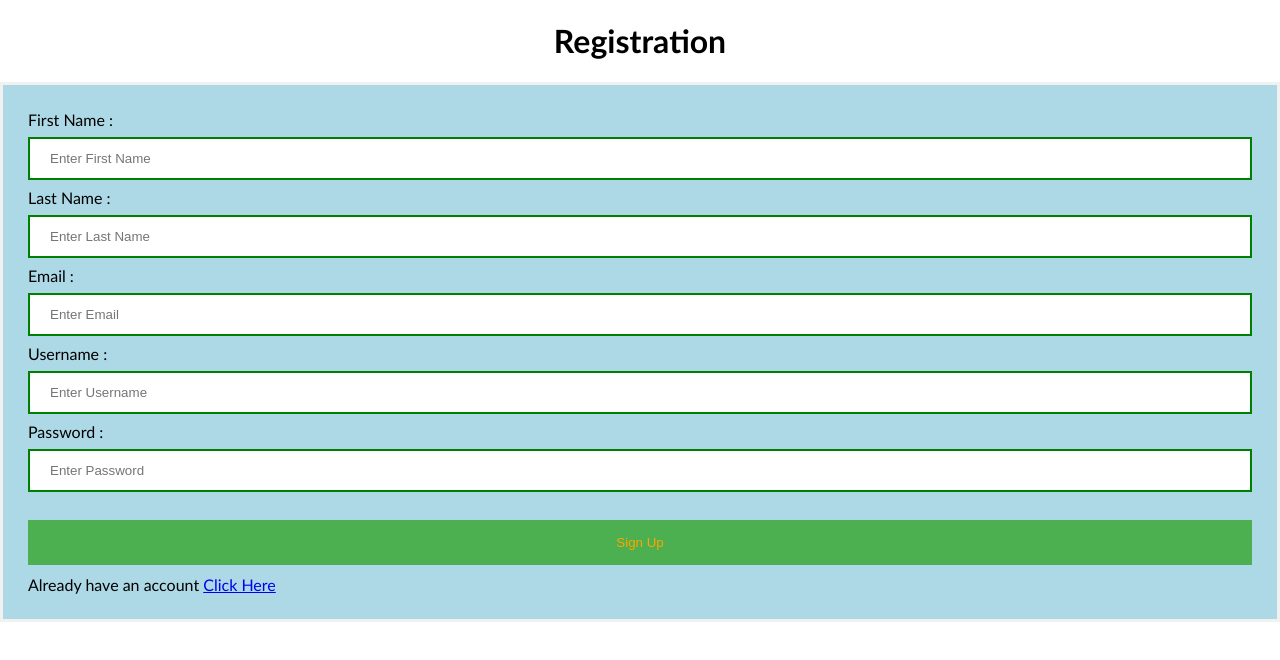
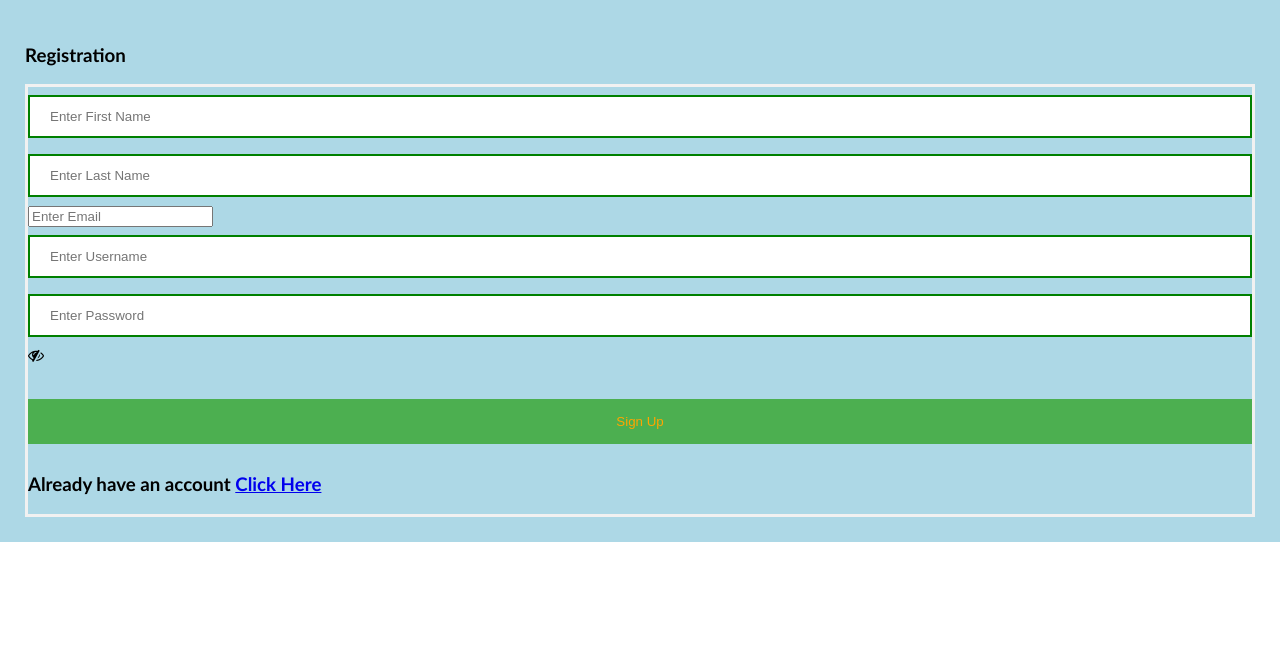
Before and after one commit to SuyashShendre/conneqtion_assignment, a React (Create React App) app in the folder client/: page /register in a window 1280 px wide. Shown: the top 660 px of the page. Built offline with nearby package versions, Linux system fonts and the light colour scheme.

Commit message:
Update Register.js

```diff
--- a/client/src/components/Register.js
+++ b/client/src/components/Register.js
@@ -10,6 +10,15 @@ const Register = () => {
     const [password, setPassword] = useState("")
 
     const [error, setError] = useState("")
+    const [passwordType, setPasswordType] = useState("password");
+
+    const togglePassword = () => {
+        if (passwordType === "password") {
+            setPasswordType("text")
+            return;
+        }
+        setPasswordType("password")
+    }
 
     const handleSubmit = async (e) => {
         e.preventDefault();
@@ -30,32 +39,43 @@ const Register = () => {
     }
 
     return (
-        <div className="">
-            <center> <h1> Registration </h1> </center>
+        <div className="container">
+            <div className="card">
+                <div className="text">
+                    <h3>Registration</h3>
+                </div>
                 <form onSubmit={handleSubmit}>
-                <div className="container">
-                    <label>First Name : </label>
+                    <div className="input-text">
                         <input type="text" placeholder="Enter First Name" name="firstname" value={firstname} onChange={(e) => setFirstName(e.target.value)} required />
 
-                    <label>Last Name : </label>
+                    </div>
+                    <div className="input-text">
                         <input type="text" placeholder="Enter Last Name" name="lastname" value={lastname} onChange={(e) => setLastname(e.target.value)} required />
 
-                    <label>Email : </label>
-                    <input type="text" placeholder="Enter Email" name="email" value={email} onChange={(e) => setEmail(e.target.value)} required />
+                    </div>
+                    <div className="input-text">
+                        <input type="email" placeholder="Enter Email" name="email" value={email} onChange={(e) => setEmail(e.target.value)} required />
 
-                    <label>Username : </label>
+                    </div>
+                    <div className="input-text">
                         <input type="text" placeholder="Enter Username" name="username" value={username} onChange={(e) => setUsername(e.target.value)} required />
 
-                    <label>Password : </label>
-                    <input type="password" placeholder="Enter Password" name="password" value={password} onChange={(e) => setPassword(e.target.value)} required />
-
-                    <div style={{ "color": "red", "marginTop": "10px" }}>{error}</div>
-
+                    </div>
+                    <div className="input-text">
+                        <input type={passwordType} placeholder="Enter Password" name="password" value={password} onChange={(e) => setPassword(e.target.value)} required />
+                        <i onClick={togglePassword}>
+                            {passwordType === "password" ? <i className="fa fa-eye-slash"></i> : <i className="fa fa-eye"></i>}
+                        </i>
+                    </div>
+                    <h6 style={{ "color": "red", "marginTop": "10px", "marginLeft": "10px" }}>{error}</h6>
+                    <div className="buttons">
                         <button type="submit">Sign Up</button>
-
-                    Already have an account <Link to="/"> Click Here </Link>
+                    </div>
+                    <div className="forgot">
+                        <h3>Already have an account <Link to="/"> Click Here </Link></h3>
                     </div>
                 </form>
+            </div>
         </div>
     )
 }
```
Lines whose indentation alone changed are shown as unchanged.
